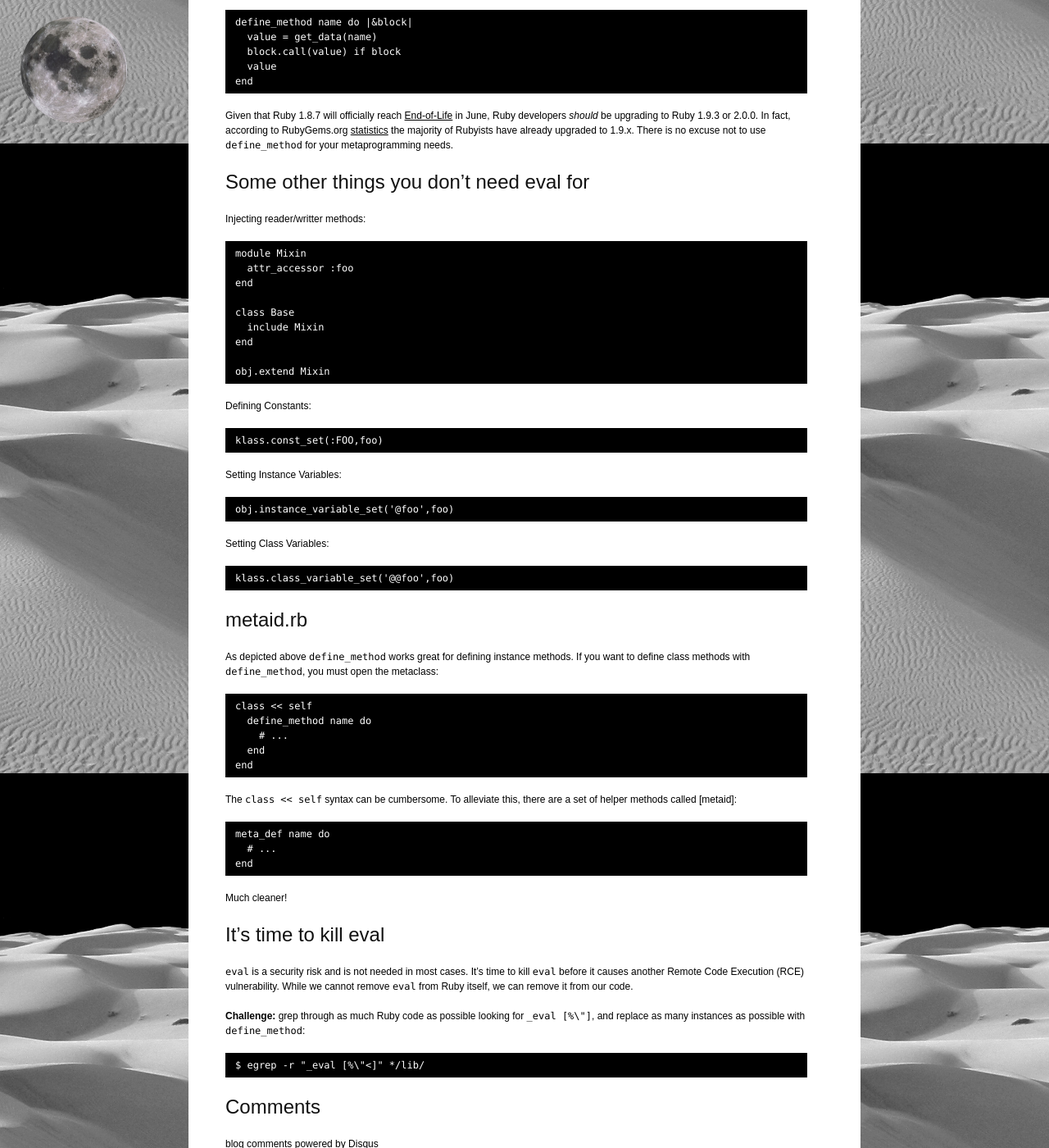
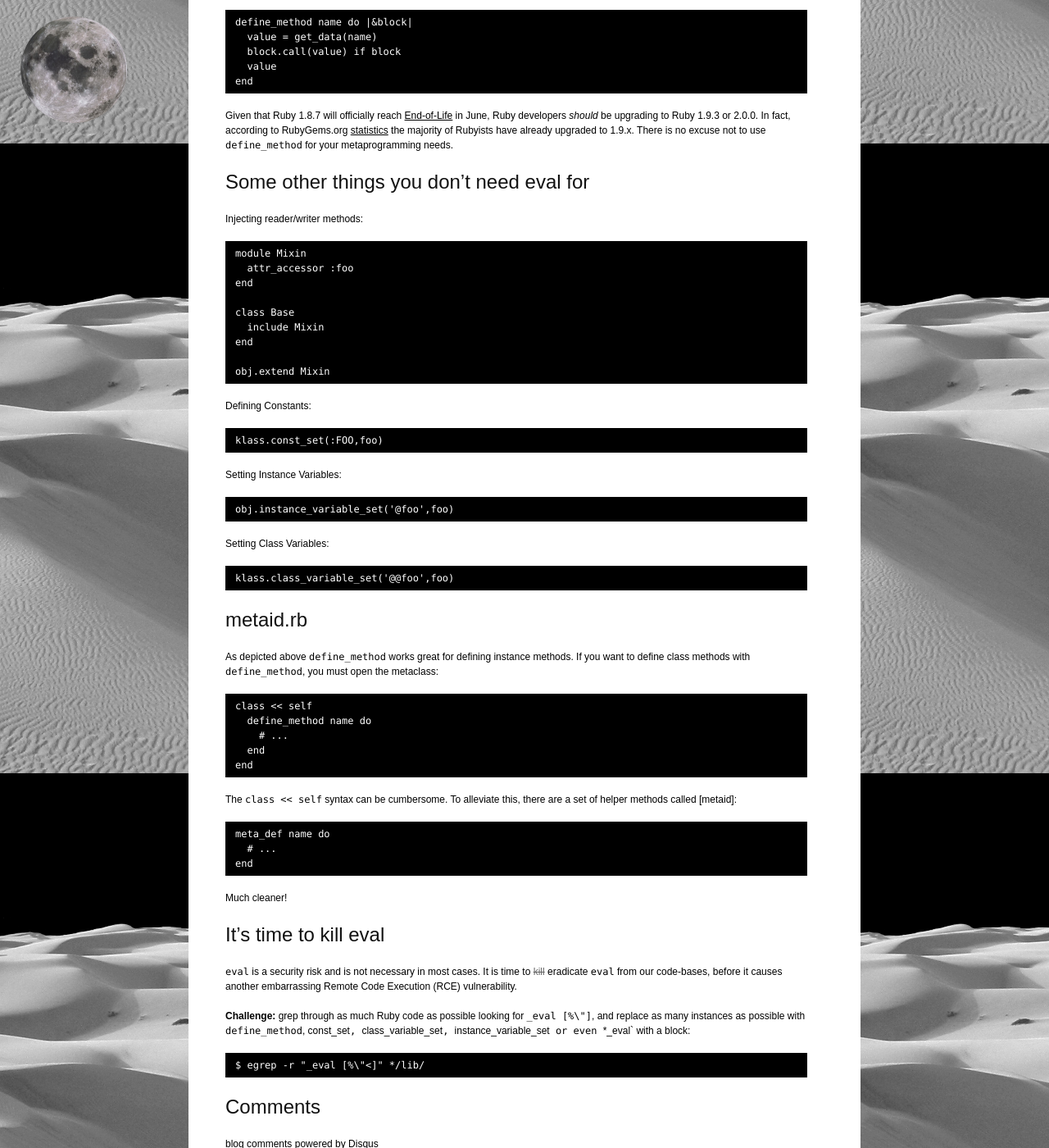
Before and after one commit to postmodern/postmodern.github.io, a Jekyll site: the page built from _posts/2013-03-07-its-simple-we-kill-eval.md, in a window 1280 px wide and 1400 px high, scrolled down 1361 px. Shown: the whole window at 82% size. Built offline with Jekyll 4.4.1, drawn with Linux system fonts in a browser that asks for light colours; Markdown is read by kramdown in place of the engine named in the settings; comment, search, counter and statistics services are not loaded.

Commit message:
Spelling and wording.

```diff
--- a/_posts/2013-03-07-its-simple-we-kill-eval.md
+++ b/_posts/2013-03-07-its-simple-we-kill-eval.md
@@ -55,7 +55,7 @@ for your metaprogramming needs.
 
 ## Some other things you don't need eval for
 
-Injecting reader/writter methods:
+Injecting reader/writer methods:
 
     module Mixin
       attr_accessor :foo
@@ -102,12 +102,14 @@ Much cleaner!
 
 ## It's time to kill eval
 
-`eval` is a security risk and is not needed in most cases. It's time to kill
-`eval` before it causes another Remote Code Execution (RCE) vulnerability.
-While we cannot remove `eval` from Ruby itself, we can remove it from our code.
+`eval` is a security risk and is not necessary in most cases. It is time to
+~~kill~~ eradicate `eval` from our code-bases, before it causes another
+embarrassing Remote Code Execution (RCE) vulnerability.
 
 **Challenge:** grep through as much Ruby code as possible looking for
-`_eval [%\"]`, and replace as many instances as possible with `define_method`:
+`_eval [%\"]`, and replace as many instances as possible with `define_method`,
+const_set`, `class_variable_set`, `instance_variable_set` or even
+`*_eval` with a block:
 
     $ egrep -r "_eval [%\"<]" */lib/
 
```
